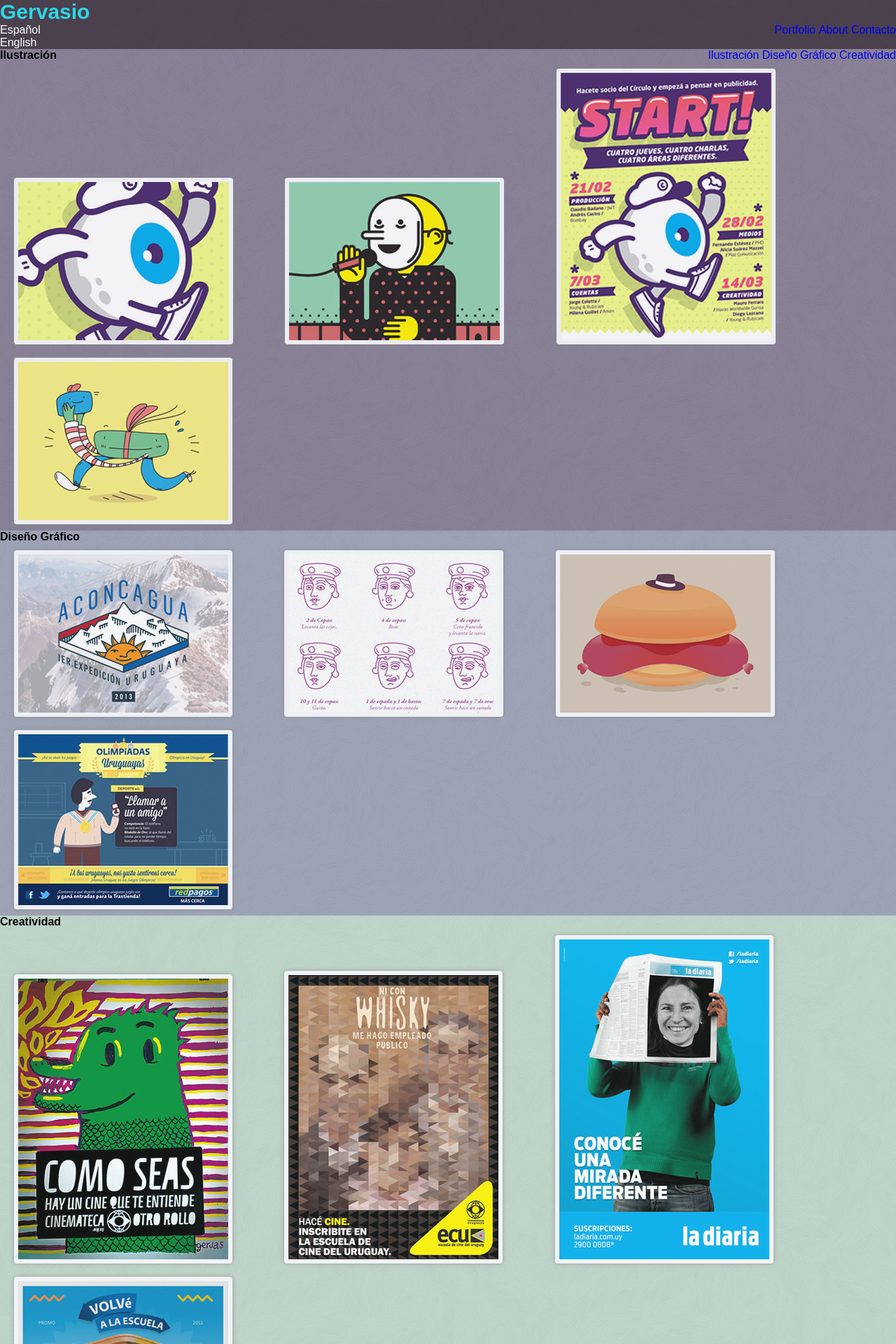
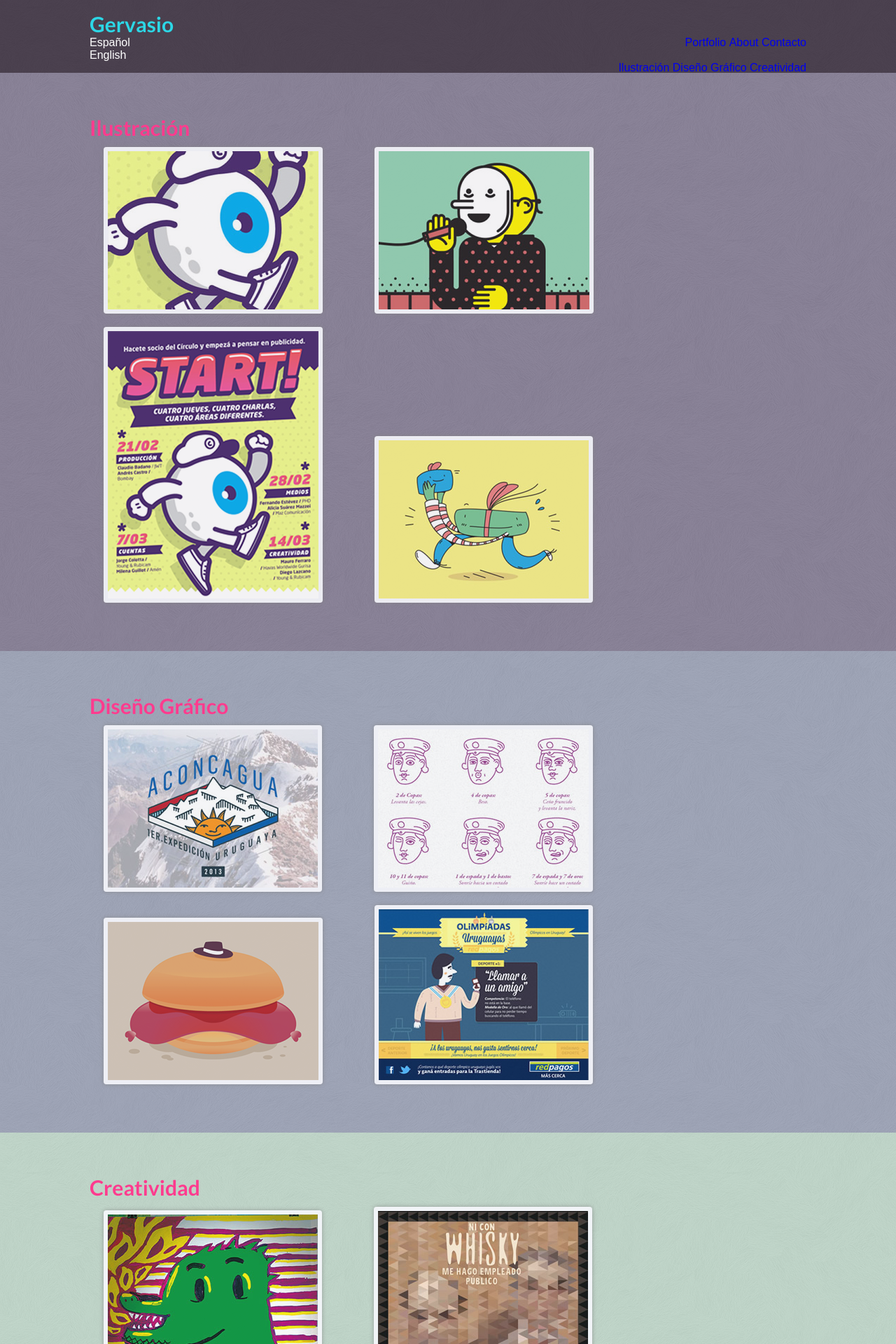
Before and after one commit to ignaciolopezjuani/gervasio, a Jekyll site: the page built from index.html, in a window 1280 px wide. Shown: the top 1920 px of the page at 70% size. Built offline with Jekyll 4.4.1, drawn with Linux system fonts in a browser that asks for light colours; Markdown is read by kramdown in place of the engine named in the settings.

Commit message:
Add font and padding

```diff
--- a/_layouts/default.html
+++ b/_layouts/default.html
@@ -10,6 +10,7 @@
     <meta name="author" content="Ignacio Lopez Juani">
     <link rel="shortcut icon" href="media/images/favicon.ico">
     <link rel="stylesheet" href="media/css/application.css" />
+    <link href='http://fonts.googleapis.com/css?family=Lato:400,700' rel='stylesheet' type='text/css'>
 </head>
 
 <body class="{{ page.body_class }}">
--- a/media/css/application.css
+++ b/media/css/application.css
@@ -21,6 +21,7 @@
     display: none;
 }
 .main-heading a {
+    font-family: 'Lato', sans-serif;
     color: #2CD7E6;
     font-size: 30px;
 }
@@ -35,6 +36,7 @@
 }
 
 .main-header {
+    padding: 1em 10%;
     color: #fff;
     background-color: rgba(33, 20, 38, 0.8);
 }
@@ -42,19 +44,27 @@
 
 }
 
+.main-content h1 {
+    font-family: 'Lato', sans-serif;
+    color: #FF3B8E;
+    font-size: 30px;
+
+}
+
 .main-content .illustration {
     background-color: rgba(65, 54, 89, 0.6);
+    padding: 60px 10%;
 }
 
 .main-content .design {
     background-color: rgba(101, 111, 140, 0.6);
+    padding: 60px 10%;
 }
 
 .main-content .creative {
     background-color: rgba(155, 191, 171, 0.6);
+    padding: 60px 10%;
 }
-
-/*testing*/
 
 .main-content ul.work li{
     display:inline-block; /*places the images in a line*/
@@ -93,6 +103,7 @@
 }
 
 .main-footer {
+    padding: 60px 10%;
     background-color: rgba(242, 239, 223, 0.6);
 }
 
```
